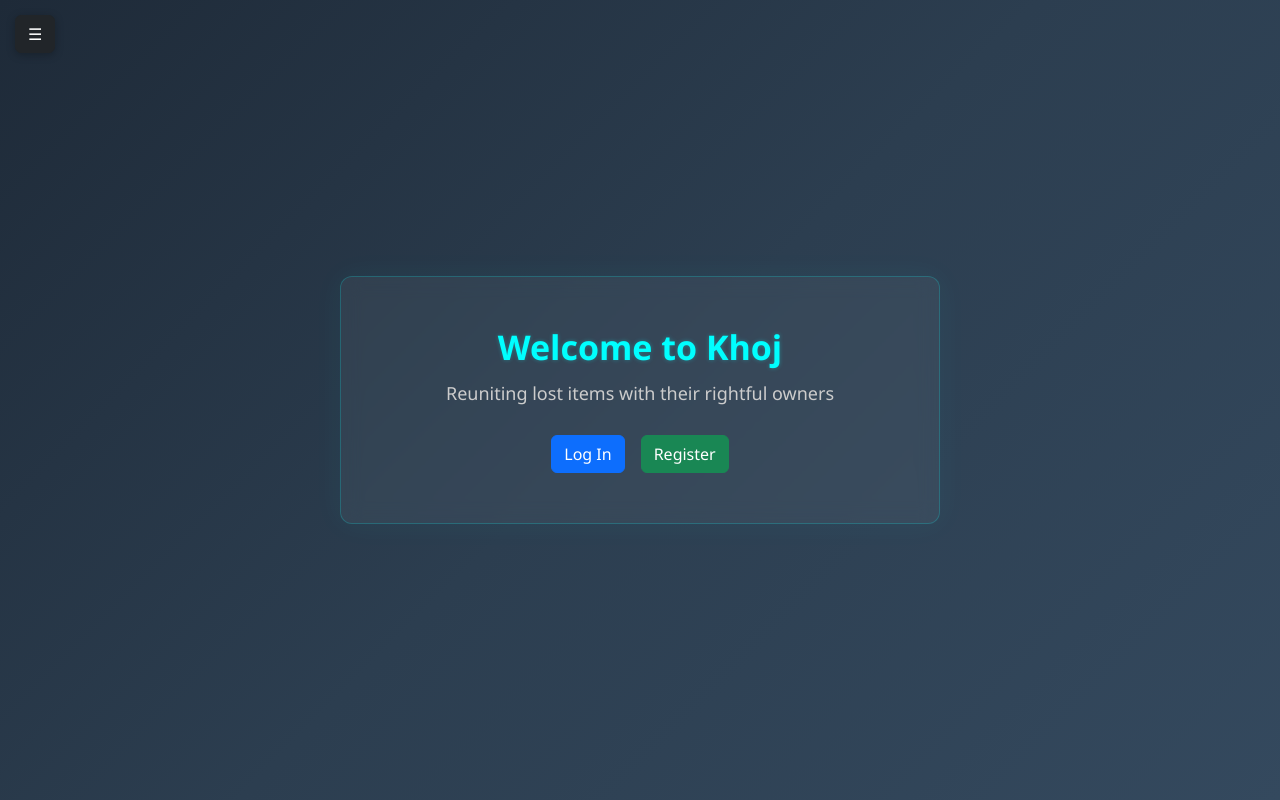
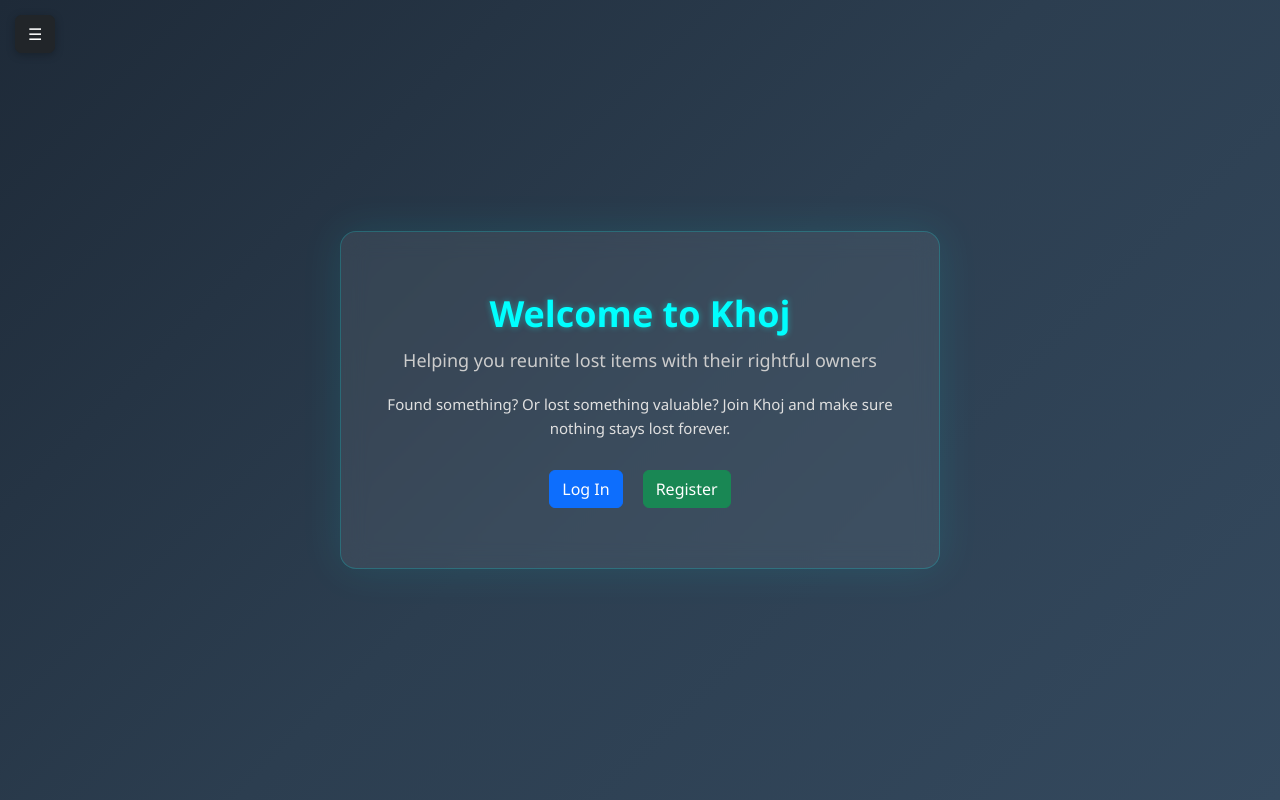
Before and after one commit to Raisul-3552/khoj, a React (Create React App) app: page / in a window 1280 px wide. Built offline with nearby package versions, Linux system fonts and the light colour scheme.

Commit message:
homepage by fardin

```diff
--- a/src/component/Home.js
+++ b/src/component/Home.js
@@ -5,13 +5,24 @@ import styles from '../css/Home.module.css';
 const Home = () => {
   return (
     <div className={styles.homePage}>
+      <div className={styles.overlay}></div> {/* Optional overlay for background effect */}
       <div className={styles.homeBox}>
         <h1 className={styles.title}>Welcome to Khoj</h1>
-        <h2 className={styles.subtitle}>Reuniting lost items with their rightful owners</h2>
+        <h2 className={styles.subtitle}>
+          Helping you reunite lost items with their rightful owners
+        </h2>
 
-        <div className="d-flex justify-content-center gap-3 mt-4">
-          <Link to="/login" className="btn btn-primary">Log In</Link>
-          <Link to="/register" className="btn btn-success">Register</Link>
+        <p className={styles.description}>
+          Found something? Or lost something valuable? Join Khoj and make sure nothing stays lost forever.
+        </p>
+
+        <div className={styles.buttonGroup}>
+          <Link to="/login" className={`btn btn-primary ${styles.btnCustom}`}>
+            Log In
+          </Link>
+          <Link to="/register" className={`btn btn-success ${styles.btnCustom}`}>
+            Register
+          </Link>
         </div>
       </div>
     </div>
--- a/src/css/Home.module.css
+++ b/src/css/Home.module.css
@@ -1,6 +1,6 @@
 .homePage {
   min-height: 100vh;
-  background: linear-gradient(135deg, #1e2a38, #2c3e50, #34495e); /* muted, professional blues */
+  background: linear-gradient(135deg, #1e2a38, #2c3e50, #34495e); /* muted blues */
   display: flex;
   justify-content: center;
   align-items: center;
@@ -10,35 +10,61 @@
 }
 
 .homeBox {
-  background-color: rgba(255, 255, 255, 0.05);
+  background-color: rgba(255, 255, 255, 0.07);
   border: 1px solid rgba(0, 255, 255, 0.2);
-  box-shadow: 0 0 30px rgba(0, 255, 255, 0.05);
-  border-radius: 12px;
-  padding: 50px 35px;
+  box-shadow: 0 0 40px rgba(0, 255, 255, 0.1);
+  border-radius: 16px;
+  padding: 60px 40px;
   width: 100%;
   max-width: 600px;
-  backdrop-filter: blur(10px);
-  -webkit-backdrop-filter: blur(10px);
+  backdrop-filter: blur(12px);
+  -webkit-backdrop-filter: blur(12px);
   text-align: center;
+  transition: transform 0.3s ease;
+}
+
+.homeBox:hover {
+  transform: translateY(-5px);
 }
 
 .title {
-  font-size: 34px;
+  font-size: 36px;
   color: #00ffff; /* soft cyan */
-  text-shadow: 0 0 4px rgba(0, 255, 255, 0.3);
+  text-shadow: 0 0 6px rgba(0, 255, 255, 0.4);
   margin-bottom: 15px;
-  font-weight: 600;
+  font-weight: 700;
 }
 
 .subtitle {
   font-size: 18px;
   color: #ccc;
-  margin-bottom: 30px;
+  margin-bottom: 20px;
 }
 
-/* Refined button hover */
+.description {
+  font-size: 15px;
+  color: #e0e0e0;
+  margin-bottom: 30px;
+  line-height: 1.6;
+}
+
+.buttonGroup {
+  display: flex;
+  justify-content: center;
+  gap: 20px;
+}
+
+.btn-primary,
+.btn-success {
+  padding: 12px 28px;
+  font-size: 1rem;
+  font-weight: 600;
+  border-radius: 50px;
+  transition: all 0.3s ease-in-out;
+}
+
 .btn-primary:hover,
 .btn-success:hover {
-  box-shadow: 0 0 10px rgba(0, 255, 255, 0.3);
-  transition: all 0.3s ease-in-out;
+  box-shadow: 0 0 12px rgba(0, 255, 255, 0.4);
+  transform: translateY(-3px);
 }
```
